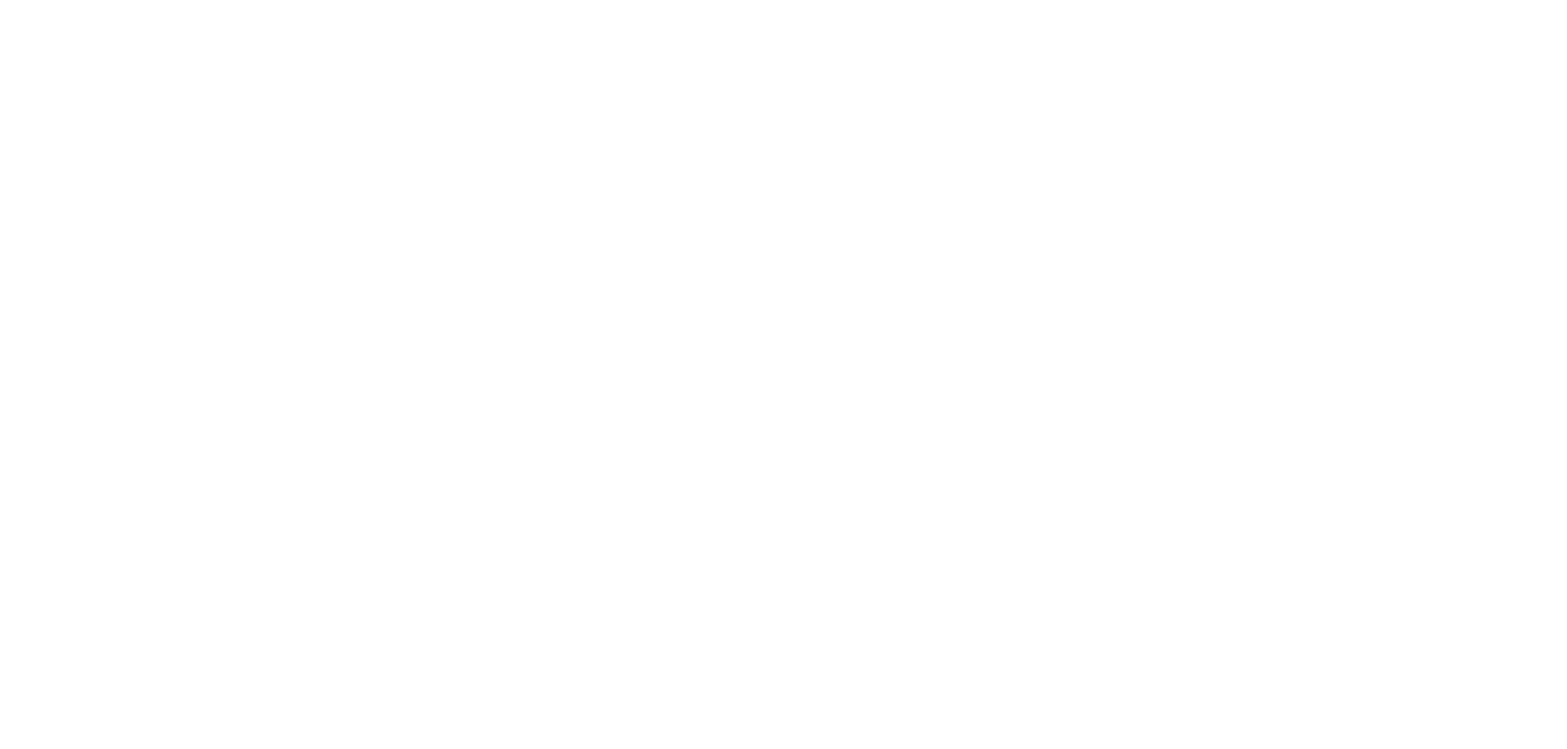
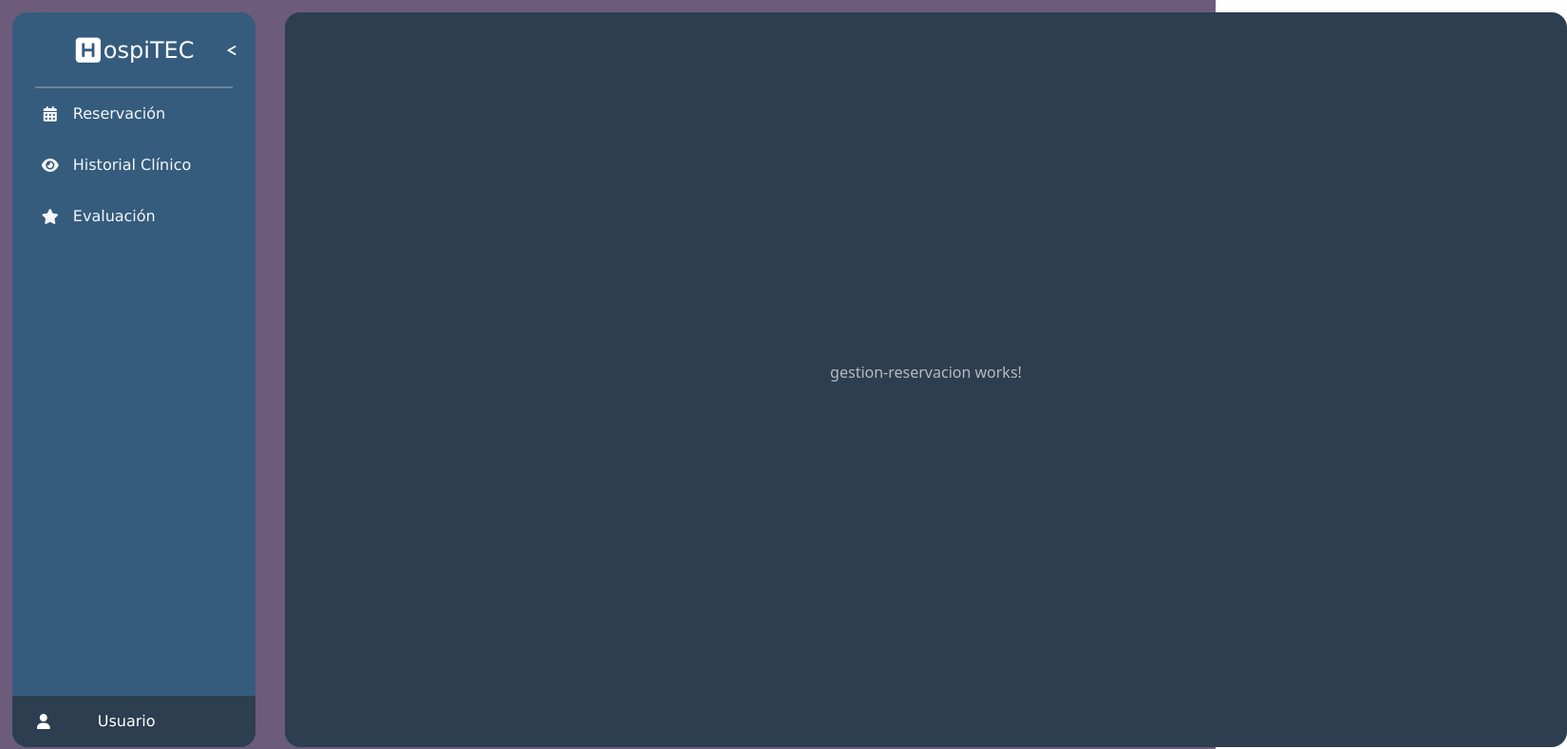
Before and after one commit to Andresmr17/HospiTEC, an Angular app: page /paciente-menu/gestion-reservacion in a window 1280 px wide. Before the commit this address led to /. Shown: the top 789 px of the page at 95% size, 1650 px wide, since content can reach past the window. Built offline with nearby package versions, Linux system fonts and the light colour scheme.

Commit message:
Commit 3
Se termina de detallar la pantalla del paciente en la que se va a mostrar la distinta información.

```diff
--- a/src/app/Vistas/vista-paciente/paciente-menu/paciente-menu.component.css
+++ b/src/app/Vistas/vista-paciente/paciente-menu/paciente-menu.component.css
@@ -1,28 +1,44 @@
 
-.container {
-   /* 100% de la altura de la ventana gráfica */
-
+/* Estas son las caracteristicas del container que va a tener la info que se le muestra al paciente */
+#container {
   background-color: var(--navbar-dark-secondary);
-  color: #000000;
-
+  color: #b8babe;
   border-radius: 1rem; /* rounded-5 */
   position: absolute;
   height: calc(100% - 2vw);
   display: flex;
-  flex-direction: column;
-
-  left: 17vw;
   top: 1vw;
+  justify-content: center;
+  align-items: center;
+  transition: 0.3s ease;
 }
 
-.gradient-custom {
-  margin: 0;
+/* Este es el ancho y posicion en x del container cuando el menu se muestra */
+.container-expanded {
+  width: var(--container-width);
+  left: var(--left-expanded);
+  color: #b8babe;
+}
+
+/* Este es el ancho y posicion en x del container cuando el menu está oculto */
+.container-collapsed {
+  left: calc(var(--left-expanded) - 190px);
+  width: calc(var(--container-width) + 350px);
+  color: #b8babe;
+}
+
+/* Esto es nada mas para el fondo de pantalla*/
+#gradient-custom {
   background: var(--background);
 }
+
 
 #nav-toggle:checked ~ #nav-header {
   width: calc(var(--navbar-width-min) - 16px);
 }
+
+
+
 #nav-toggle:checked ~ #nav-content, #nav-toggle:checked ~ #nav-footer {
   width: var(--navbar-width-min);
 }
@@ -78,10 +94,10 @@
 #nav-bar hr {
   margin: 0;
   position: relative;
-  left: 16px;
+  left: 8px;
   width: calc(100% - 32px);
   border: none;
-  border-top: solid 1px var(--navbar-dark-secondary);
+  border-top: solid 2px var(--navbar-light-primary);
 }
 #nav-bar a {
   color: inherit;
@@ -111,6 +127,14 @@
 #nav-title {
   font-size: 1.5rem;
   transition: opacity 1s;
+  display: flex;
+  align-items: center;
+  text-align: center;
+  margin-left: 40px;
+
+}
+#nav-title i {
+  margin-right: -8px; /* Ajusta este valor según sea necesario */
 }
 
 label[for=nav-toggle] {
@@ -241,6 +265,7 @@ label[for=nav-toggle] {
   text-align: center;
 }
 
+
 #nav-footer {
   position: relative;
   width: var(--navbar-width);
--- a/src/app/Vistas/vista-paciente/paciente-menu/paciente-menu.component.html
+++ b/src/app/Vistas/vista-paciente/paciente-menu/paciente-menu.component.html
@@ -1,14 +1,26 @@
-<div class="vh-100 gradient-custom">
+<div class="vh-100" id="gradient-custom">
   <div id="nav-bar">
-    <input id="nav-toggle" type="checkbox"/>
-    <div id="nav-header"><a id="nav-title" target="_blank"><i class="fa-solid fa-square-h fa-lg"></i>ospiTEC</a>
+    <input id="nav-toggle" type="checkbox" (change)="toggleContainerWidth($event)"/>
+    <div id="nav-header">
+      <a id="nav-title">
+        <i class="fas fa-square-h fa-lg"></i>ospiTEC
+      </a>
       <label for="nav-toggle"><span id="nav-toggle-burger"></span></label>
       <hr/>
     </div>
     <div id="nav-content">
-      <div class="nav-button"><i class="fas fa-calendar-days"></i><span>Reservación</span></div>
-      <div class="nav-button"><i class="fas fa-regular fa-eye"></i><span>Historial Clínico</span></div>
-      <div class="nav-button"><i class="fas fa-star"></i><span>Evaluación</span></div>
+      <div class="nav-button" href="gestion-reservacion" routerLink="gestion-reservacion">
+        <i class="fas fa-calendar-days" ></i>
+        <span >Reservación</span>
+      </div>
+      <div class="nav-button" href="historial-clinico" routerLink="historial-clinico">
+        <i class="fas fa-regular fa-eye"></i>
+        <span>Historial Clínico</span>
+      </div>
+      <div class="nav-button" href="evaluacion-servicio" routerLink="evaluacion-servicio">
+        <i class="fas fa-star"></i>
+        <span>Evaluación</span>
+      </div>
       <div id="nav-content-highlight"></div>
     </div>
     <input id="nav-footer-toggle" type="checkbox"/>
@@ -20,10 +32,9 @@
     </div>
   </div>
 
-  <div class="container justify-content-center align-items-center" >
+  <div [ngClass]="{'container-expanded': isExpanded, 'container-collapsed': !isExpanded}" id="container">
     <aside>
       <router-outlet></router-outlet>
     </aside>
   </div>
-
 </div>
--- a/src/app/Vistas/vista-paciente/paciente-menu/paciente-menu.component.ts
+++ b/src/app/Vistas/vista-paciente/paciente-menu/paciente-menu.component.ts
@@ -1,15 +1,24 @@
 import { Component } from '@angular/core';
-import {RouterOutlet} from "@angular/router";
+import {RouterLink, RouterOutlet} from "@angular/router";
+import {NgClass} from "@angular/common";
 
 @Component({
   selector: 'app-paciente-menu',
   standalone: true,
   imports: [
-    RouterOutlet
+    RouterOutlet,
+    NgClass,
+    RouterLink
   ],
   templateUrl: './paciente-menu.component.html',
   styleUrl: './paciente-menu.component.css'
 })
 export class PacienteMenuComponent {
 
+  isExpanded: boolean = true;
+
+  toggleContainerWidth(event: Event) {
+    this.isExpanded = !(event.target as HTMLInputElement).checked;
+  }
+
 }
--- a/src/styles.css
+++ b/src/styles.css
@@ -5,12 +5,15 @@
   --background-color4: #6c5b7b;
   --background-color5: #355c7d;
 
+  --container-width: 1350px;
+  --left-expanded: 300px;
+
   --background: #6c5b7b;
   --navbar-width: 256px;
   --navbar-width-min: 80px;
   --navbar-dark-primary: #355c7d;
   --navbar-dark-secondary: #2c3e50;
-  --navbar-light-primary: #f5f6fa;
+  --navbar-light-primary: #ffffff;
   --navbar-light-secondary: #f5f6fa;
 
 }
```
Also changed, not shown: src/app/app.routes.ts (+13 -1 lines).
